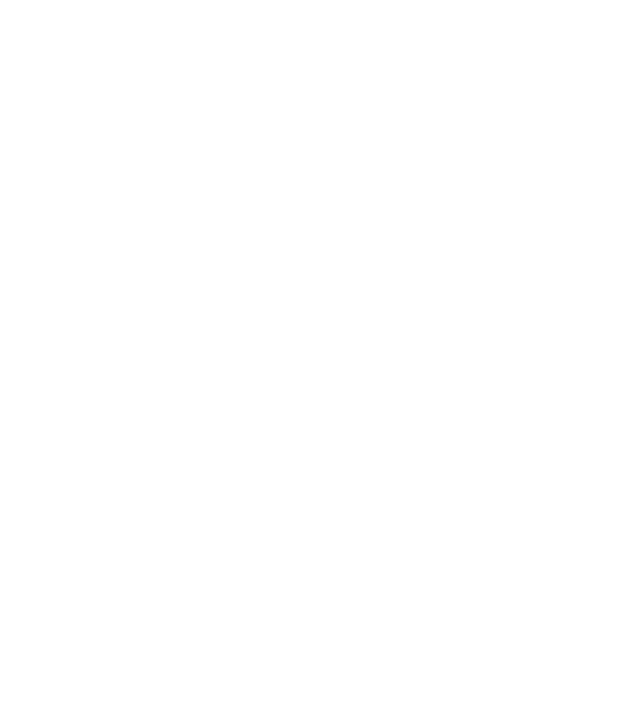
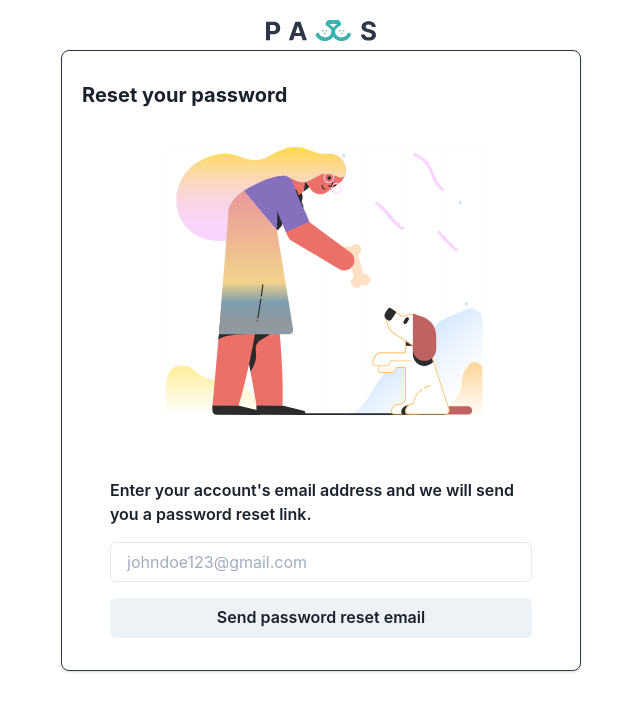
Before and after one commit to 3ba2ii/paaws-client, a Next.js app: page /forgot-password in a window 1280 px wide. Shown: the top 710 px of the page, without its empty margins (319-959 px from the left). Built offline with nearby package versions, Linux system fonts and the light colour scheme.

Commit message:
feat: 🎸 adeed the layout for forgot password page

```diff
--- a/components/Logo.tsx
+++ b/components/Logo.tsx
@@ -1,8 +1,11 @@
-import { Image, Link, useColorModeValue } from '@chakra-ui/react';
+import { Image, ImageProps, Link, useColorModeValue } from '@chakra-ui/react';
 import React from 'react';
 import navbarStyles from 'styles/navbar.module.css';
 
-const Logo: React.FC = () => {
+interface LogoProps {
+  imageProps?: ImageProps;
+}
+const Logo: React.FC<LogoProps> = ({ imageProps }) => {
   const logo = useColorModeValue('light', 'dark');
 
   return (
@@ -15,6 +18,7 @@ const Logo: React.FC = () => {
         src={`/images/logo-${logo}.svg`}
         alt='paaws'
         maxW='90px'
+        {...imageProps}
       />
     </Link>
   );
--- a/pages/forgot-password/index.tsx
+++ b/pages/forgot-password/index.tsx
@@ -1,11 +1,44 @@
-import { VStack } from '@chakra-ui/react';
+import { Heading, Text, Box, VStack, Input, Button } from '@chakra-ui/react';
+import Logo from 'components/Logo';
+import Image from 'next/image';
 import React from 'react';
 
 interface ForgotPasswordPageProps {}
 
 const ForgotPasswordPage: React.FC<ForgotPasswordPageProps> = ({}) => {
   return (
-    <VStack w='100%' h='100%' align='center' justify={'flex-start'}></VStack>
+    <VStack w='100%' h='100%' align='center' justify={'flex-start'} py={5}>
+      <Logo imageProps={{ maxW: '110px' }} />
+      <Box
+        boxShadow={'base'}
+        borderRadius={8}
+        maxW='520px'
+        border='1px solid'
+        borderColor={'gray.700'}
+        px={5}
+        py={8}
+      >
+        <VStack align='flex-start' justify={'center'} spacing={5}>
+          <Heading fontSize='xl' mb={4}>
+            Reset your password
+          </Heading>
+          <Image
+            src={'/illustrations/girl-feeding-a-pet.svg'}
+            width='500px'
+            height={'350px'}
+            alt='forgot-your-password'
+          />
+          <VStack w='100%' px={7} spacing={4}>
+            <Text as='label' fontSize='md' fontWeight={'semibold'}>
+              Enter your account's email address and we will send you a password
+              reset link.
+            </Text>
+            <Input placeholder='johndoe123@gmail.com' />
+            <Button w='100%'>Send password reset email</Button>
+          </VStack>
+        </VStack>
+      </Box>
+    </VStack>
   );
 };
 export default ForgotPasswordPage;
```
Also changed, not shown: public/illustrations/girl-feeding-a-pet.svg (added).
